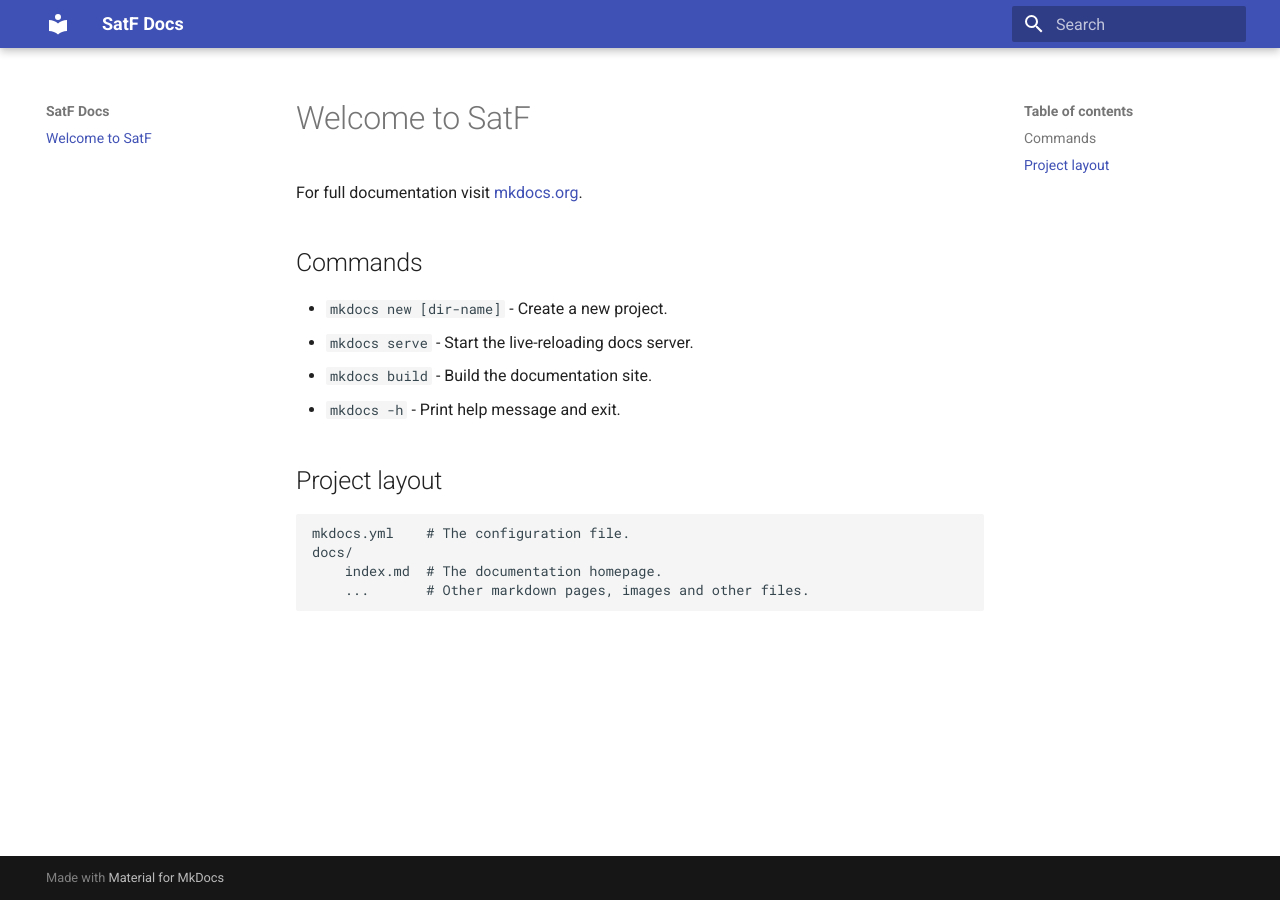
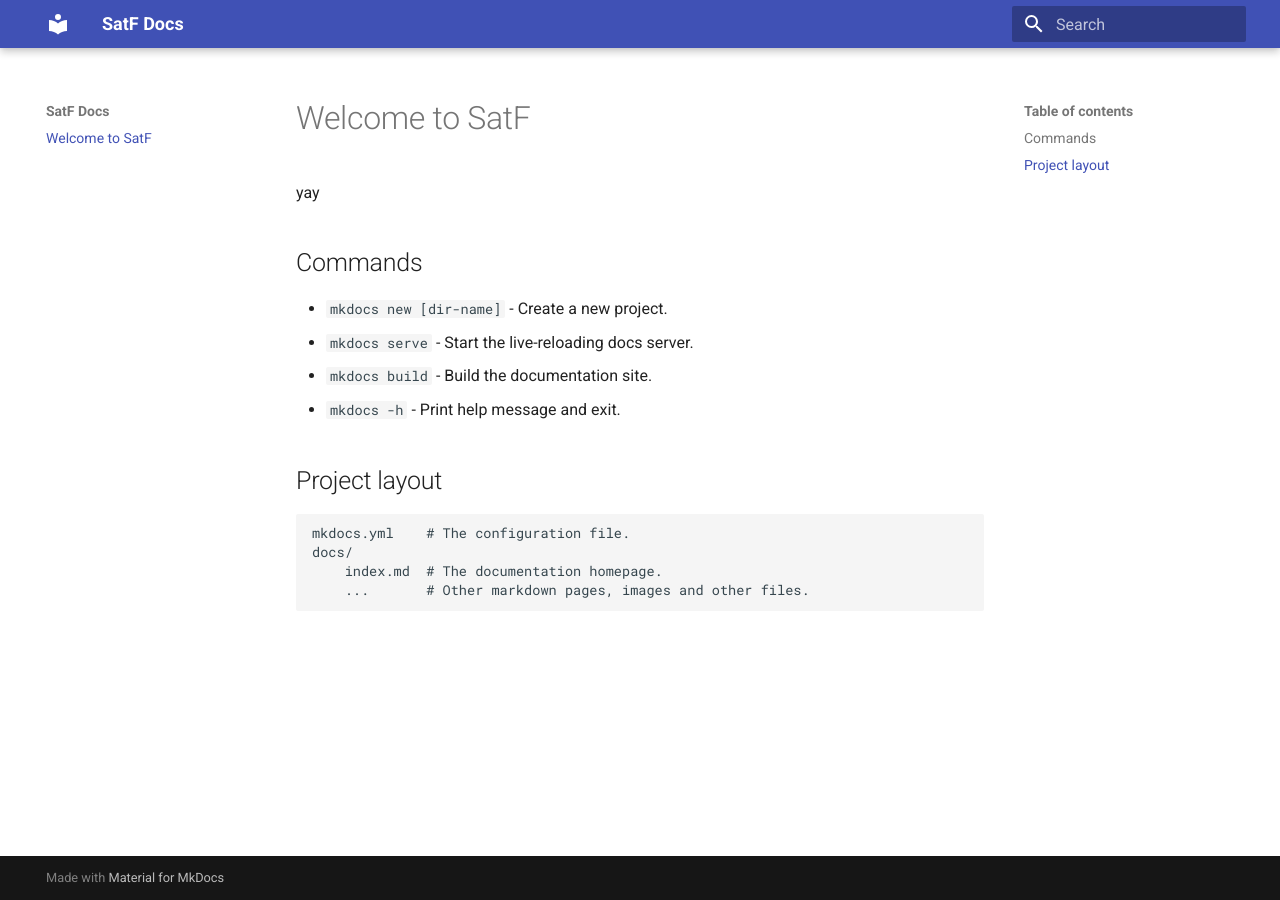
Before and after one commit to LoganRem070/SatF, an MkDocs documentation site: the page built from docs/index.md, in a window 1280 px wide. Built offline with MkDocs 1.6.1 and Material for MkDocs 9.7.7, drawn with Linux system fonts in a browser that asks for light colours.

Commit message:
Update index.md

```diff
--- a/docs/index.md
+++ b/docs/index.md
@@ -1,6 +1,6 @@
 # Welcome to SatF
 
-For full documentation visit [mkdocs.org](https://www.mkdocs.org).
+yay
 
 ## Commands
 
```
